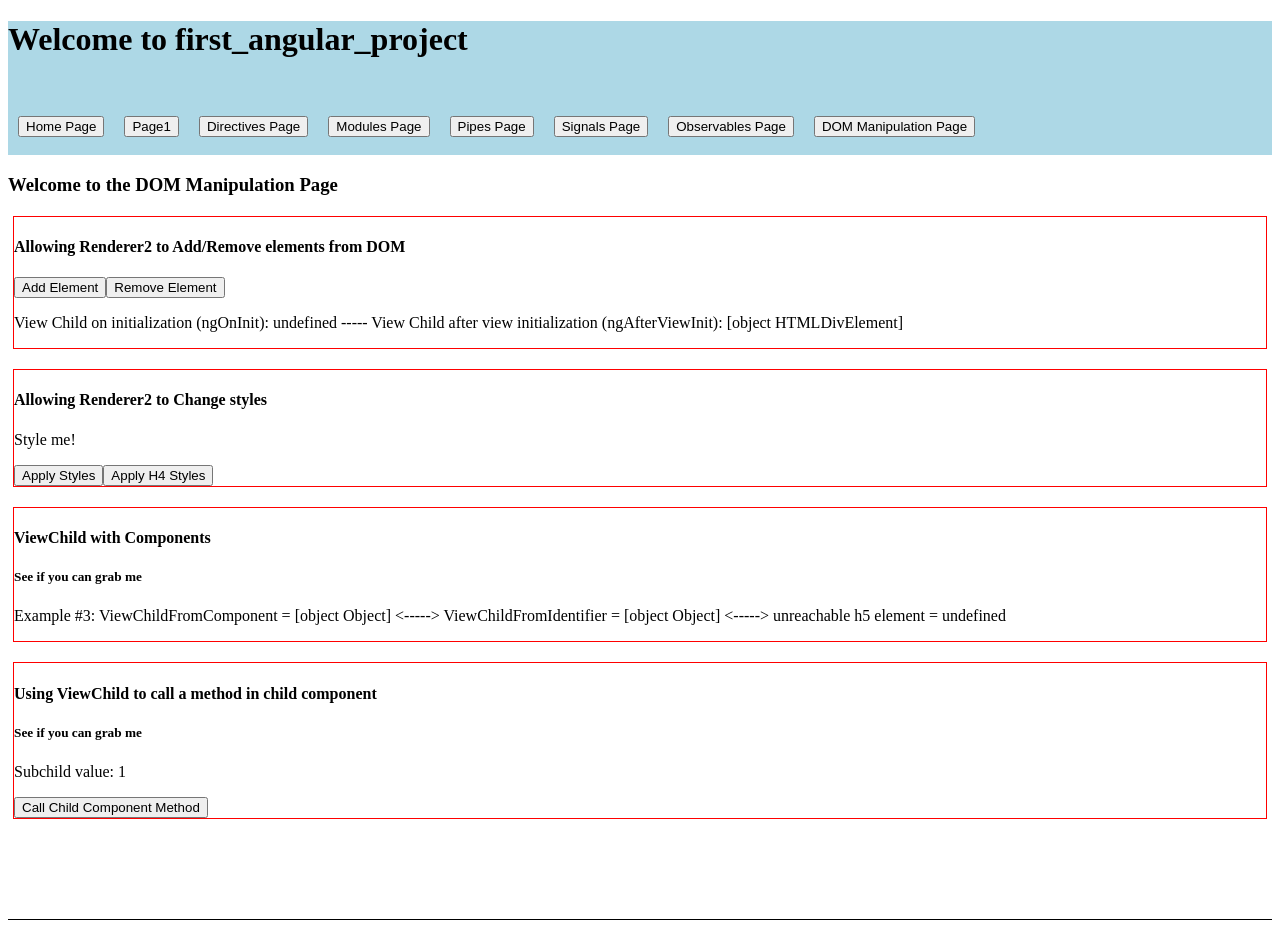
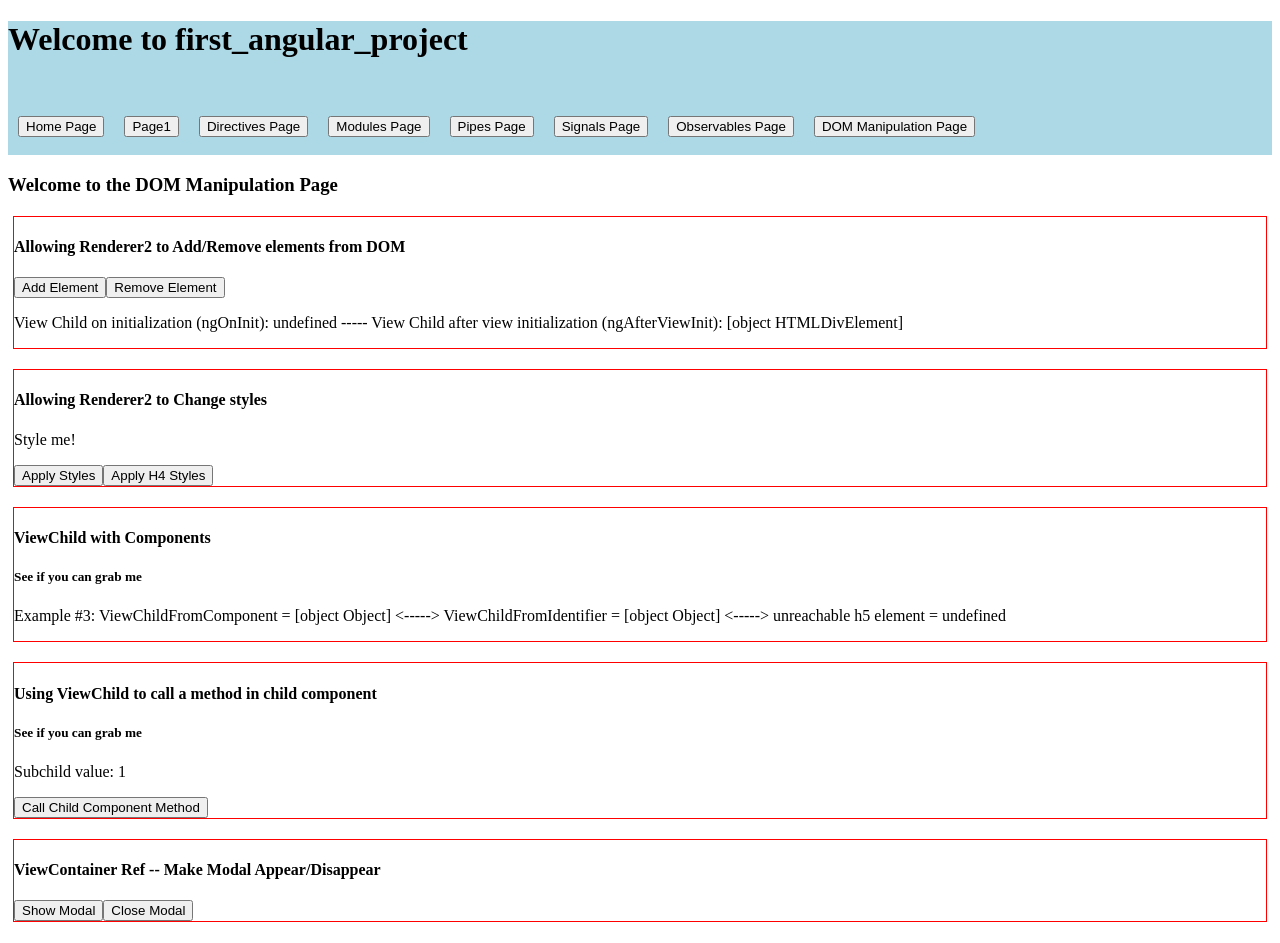
Before and after one commit to JTCollins33/first_angular_project, an Angular app: page /domManipulation in a window 1280 px wide. Shown: the top 943 px of the page. Built offline with nearby package versions, Linux system fonts and the light colour scheme.

Commit message:
added viewContainer ref example

```diff
--- a/src/app/dom-manipulation-page/dom-manipulation-page.component.html
+++ b/src/app/dom-manipulation-page/dom-manipulation-page.component.html
@@ -27,3 +27,10 @@
     <p>Subchild value: {{subChild.subChildValue()}}</p>
     <button (click)="callChildComponentMethod()">Call Child Component Method</button>
 </div>
+
+<div class="new-example">
+    <h4>ViewContainer Ref -- Make Modal Appear/Disappear</h4>
+    <button (click)="loadModal()">Show Modal</button>
+    <button (click)="closeModal()">Close Modal</button><br/>
+    <ng-container #vcr1></ng-container>
+</div>
--- a/src/app/dom-manipulation-page/dom-manipulation-page.component.ts
+++ b/src/app/dom-manipulation-page/dom-manipulation-page.component.ts
@@ -1,5 +1,6 @@
-import { Component, ElementRef, Renderer2, signal, ViewChild } from '@angular/core';
+import { Component, ElementRef, Renderer2, signal, ViewChild, ViewContainerRef } from '@angular/core';
 import { SubDomManipulationPageComponent } from './sub-dom-manipulation-page/sub-dom-manipulation-page.component';
+import { ModalComponent } from './modal.component';
 
 @Component({
   selector: 'app-dom-manipulation-page',
@@ -78,4 +79,16 @@ export class DomManipulationPageComponent {
   callChildComponentMethod(){
     this.subChild.makeALoudNoise()
   }
+
+  //fifth example
+  @ViewChild('vcr1', {read: ViewContainerRef}) vcr1!: ViewContainerRef
+
+  loadModal(){
+    const modalComponentRef = this.vcr1.createComponent(ModalComponent)
+    modalComponentRef.instance.title = 'Dynamic Modal'
+  }
+
+  closeModal(){
+    this.vcr1.clear();
+  }
 }
--- /dev/null
+++ b/src/app/dom-manipulation-page/modal.component.ts
@@ -0,0 +1,18 @@
+import { Component, Input } from '@angular/core';
+
+   @Component({
+     selector: 'app-modal',
+     template: `
+       <div class="modal">
+         <h1>{{title}}</h1>
+         <p>Here is some text for the modal</p>
+       </div>
+     `
+   })
+   export class ModalComponent {
+     @Input() title: string = "";
+
+     close() {
+       // Logic to close the modal
+     }
+   }
```
